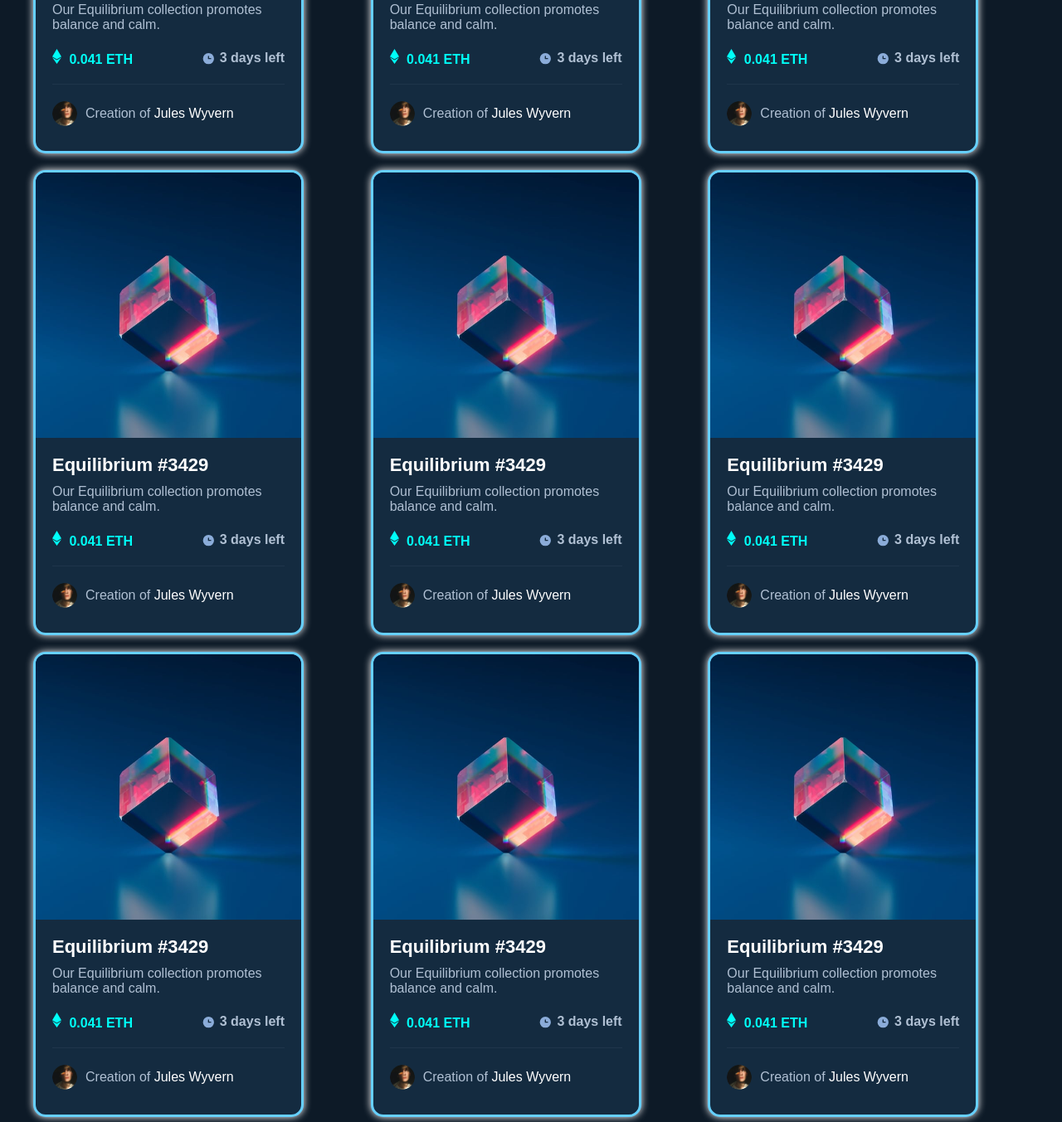
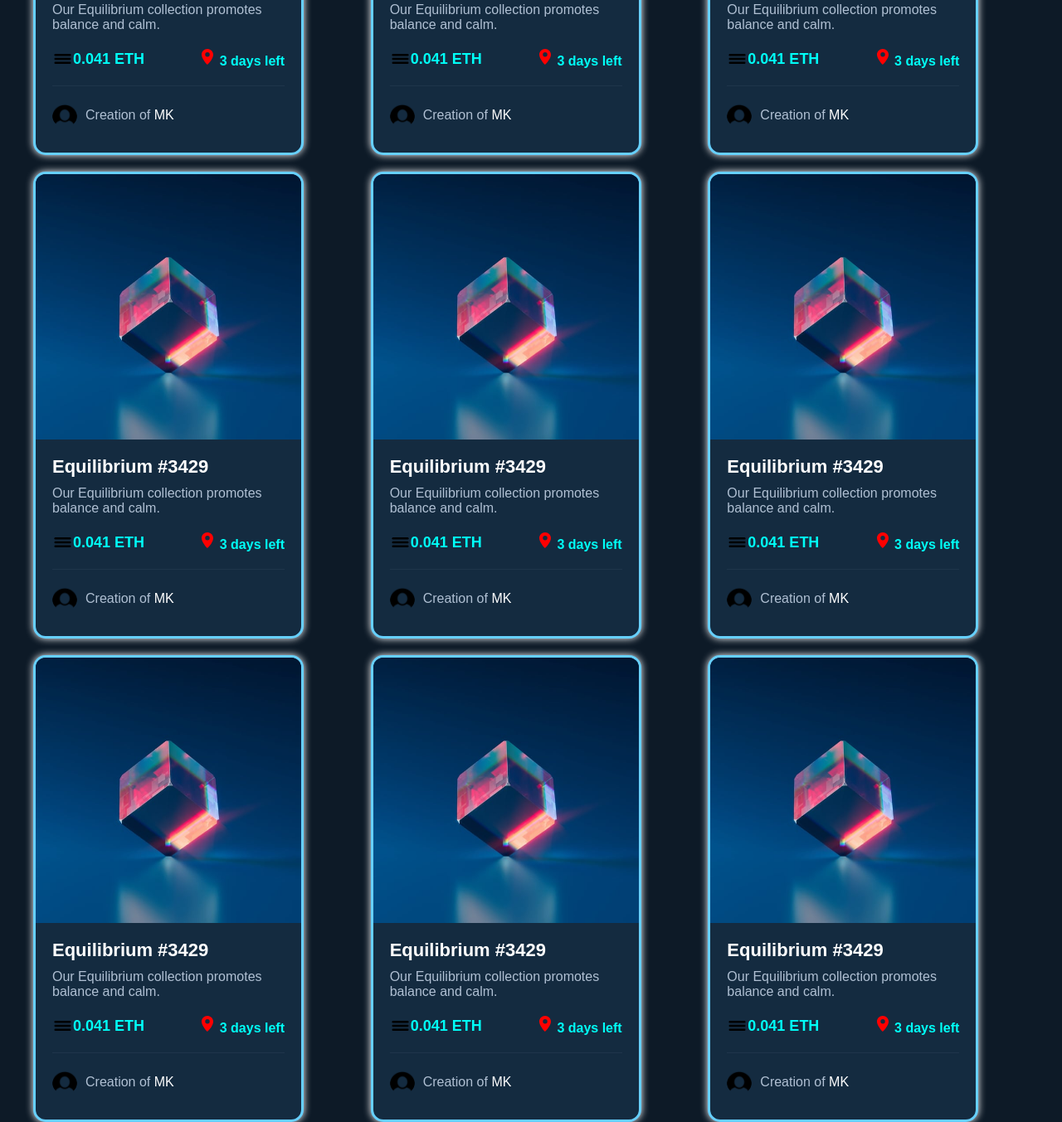
Before and after one commit to mariafer057/portifolio-gerencia, a plain HTML site: page index.html in a window 1280 px wide. Shown: the part 416-1769 px from the top of the page at 83% size. Drawn offline with nearby package versions, Linux system fonts and the light colour scheme.

Commit message:
18-11-part3
Changing icons

```diff
--- a/index.html
+++ b/index.html
@@ -16,19 +16,25 @@
         <div class="card-content">
             <div class="titulo">Equilibrium #3429</div>
             <div class="desc">Our Equilibrium collection promotes balance and calm.</div>
-        <div class="tempo-preco">
-            <div class="preço">
-                <svg width="11" height="18" xmlns="http://www.w3.org/2000/svg"><path d="M11 10.216 5.5 18 0 10.216l5.5 3.263 5.5-3.262ZM5.5 0l5.496 9.169L5.5 12.43 0 9.17 5.5 0Z" fill="#00FFF8"/></svg>
+        <div class="status-localizacao">
+            <div class="status">
+                <svg width="25" height="12" xmlns="http://www.w3.org/2000/svg" viewBox="0 0 50 30">
+                    <rect x="0" y="0" width="50" height="6" rx="3" fill="#000000"/>
+                    <rect x="0" y="12" width="50" height="6" rx="3" fill="#000000"/>
+                    <rect x="0" y="24" width="50" height="6" rx="3" fill="#000000"/>
+                  </svg>
                 0.041 ETH
             </div>
-            <div class="tempo">
-                <svg width="17" height="17" xmlns="http://www.w3.org/2000/svg"><path d="M8.305 2.007a6.667 6.667 0 1 0 0 13.334 6.667 6.667 0 0 0 0-13.334Zm2.667 7.334H8.305a.667.667 0 0 1-.667-.667V6.007a.667.667 0 0 1 1.334 0v2h2a.667.667 0 0 1 0 1.334Z" fill="#8BACD9"/></svg>
+            <div class="localizacao">
+                <svg width="20" height="20" xmlns="http://www.w3.org/2000/svg" fill="none">
+                    <path d="M10 0C6.14 0 3 3.14 3 7c0 4.74 5.91 11.09 6.24 11.46a.75.75 0 0 0 1.12 0C11.09 18.09 17 11.74 17 7c0-3.86-3.14-7-7-7Zm0 9.5A2.5 2.5 0 1 1 10 4a2.5 2.5 0 0 1 0 5.5Z" fill="#FF0000"/>
+                </svg>
                 3 days left
             </div>
         </div>
         <div class="criador">
-            <img src="/images/image-avatar.png" alt="Foto de perfil">
-            <p>Creation of <a class="criador-link" href="">Jules Wyvern</a></p>
+            <img src="/images/imagem-do-usuario-com-fundo-preto.png" alt="Foto de perfil">
+            <p>Creation of <a class="criador-link" href="">MK</a></p>
             </div>
         </div>
     </div>
@@ -39,19 +45,25 @@
         <div class="card-content">
             <div class="titulo">Equilibrium #3429</div>
             <div class="desc">Our Equilibrium collection promotes balance and calm.</div>
-        <div class="tempo-preco">
-            <div class="preço">
-                <svg width="11" height="18" xmlns="http://www.w3.org/2000/svg"><path d="M11 10.216 5.5 18 0 10.216l5.5 3.263 5.5-3.262ZM5.5 0l5.496 9.169L5.5 12.43 0 9.17 5.5 0Z" fill="#00FFF8"/></svg>
+        <div class="status-localizacao">
+            <div class="status">
+                <svg width="25" height="12" xmlns="http://www.w3.org/2000/svg" viewBox="0 0 50 30">
+                    <rect x="0" y="0" width="50" height="6" rx="3" fill="#000000"/>
+                    <rect x="0" y="12" width="50" height="6" rx="3" fill="#000000"/>
+                    <rect x="0" y="24" width="50" height="6" rx="3" fill="#000000"/>
+                  </svg>
                 0.041 ETH
             </div>
-            <div class="tempo">
-                <svg width="17" height="17" xmlns="http://www.w3.org/2000/svg"><path d="M8.305 2.007a6.667 6.667 0 1 0 0 13.334 6.667 6.667 0 0 0 0-13.334Zm2.667 7.334H8.305a.667.667 0 0 1-.667-.667V6.007a.667.667 0 0 1 1.334 0v2h2a.667.667 0 0 1 0 1.334Z" fill="#8BACD9"/></svg>
+            <div class="localizacao">
+                <svg width="20" height="20" xmlns="http://www.w3.org/2000/svg" fill="none">
+                    <path d="M10 0C6.14 0 3 3.14 3 7c0 4.74 5.91 11.09 6.24 11.46a.75.75 0 0 0 1.12 0C11.09 18.09 17 11.74 17 7c0-3.86-3.14-7-7-7Zm0 9.5A2.5 2.5 0 1 1 10 4a2.5 2.5 0 0 1 0 5.5Z" fill="#FF0000"/>
+                </svg>
                 3 days left
             </div>
         </div>
         <div class="criador">
-            <img src="/images/image-avatar.png" alt="Foto de perfil">
-            <p>Creation of <a class="criador-link" href="">Jules Wyvern</a></p>
+            <img src="/images/imagem-do-usuario-com-fundo-preto.png" alt="Foto de perfil">
+            <p>Creation of <a class="criador-link" href="">MK</a></p>
             </div>
         </div>
     </div>
@@ -62,19 +74,25 @@
         <div class="card-content">
             <div class="titulo">Equilibrium #3429</div>
             <div class="desc">Our Equilibrium collection promotes balance and calm.</div>
-        <div class="tempo-preco">
-            <div class="preço">
-                <svg width="11" height="18" xmlns="http://www.w3.org/2000/svg"><path d="M11 10.216 5.5 18 0 10.216l5.5 3.263 5.5-3.262ZM5.5 0l5.496 9.169L5.5 12.43 0 9.17 5.5 0Z" fill="#00FFF8"/></svg>
+        <div class="status-localizacao">
+            <div class="status">
+                <svg width="25" height="12" xmlns="http://www.w3.org/2000/svg" viewBox="0 0 50 30">
+                    <rect x="0" y="0" width="50" height="6" rx="3" fill="#000000"/>
+                    <rect x="0" y="12" width="50" height="6" rx="3" fill="#000000"/>
+                    <rect x="0" y="24" width="50" height="6" rx="3" fill="#000000"/>
+                  </svg>
                 0.041 ETH
             </div>
-            <div class="tempo">
-                <svg width="17" height="17" xmlns="http://www.w3.org/2000/svg"><path d="M8.305 2.007a6.667 6.667 0 1 0 0 13.334 6.667 6.667 0 0 0 0-13.334Zm2.667 7.334H8.305a.667.667 0 0 1-.667-.667V6.007a.667.667 0 0 1 1.334 0v2h2a.667.667 0 0 1 0 1.334Z" fill="#8BACD9"/></svg>
+            <div class="localizacao">
+                <svg width="20" height="20" xmlns="http://www.w3.org/2000/svg" fill="none">
+                    <path d="M10 0C6.14 0 3 3.14 3 7c0 4.74 5.91 11.09 6.24 11.46a.75.75 0 0 0 1.12 0C11.09 18.09 17 11.74 17 7c0-3.86-3.14-7-7-7Zm0 9.5A2.5 2.5 0 1 1 10 4a2.5 2.5 0 0 1 0 5.5Z" fill="#FF0000"/>
+                </svg>
                 3 days left
             </div>
         </div>
         <div class="criador">
-            <img src="/images/image-avatar.png" alt="Foto de perfil">
-            <p>Creation of <a class="criador-link" href="">Jules Wyvern</a></p>
+            <img src="/images/imagem-do-usuario-com-fundo-preto.png" alt="Foto de perfil">
+            <p>Creation of <a class="criador-link" href="">MK</a></p>
             </div>
         </div>
     </div>
@@ -86,19 +104,25 @@
         <div class="card-content">
             <div class="titulo">Equilibrium #3429</div>
             <div class="desc">Our Equilibrium collection promotes balance and calm.</div>
-        <div class="tempo-preco">
-            <div class="preço">
-                <svg width="11" height="18" xmlns="http://www.w3.org/2000/svg"><path d="M11 10.216 5.5 18 0 10.216l5.5 3.263 5.5-3.262ZM5.5 0l5.496 9.169L5.5 12.43 0 9.17 5.5 0Z" fill="#00FFF8"/></svg>
+        <div class="status-localizacao">
+            <div class="status">
+                <svg width="25" height="12" xmlns="http://www.w3.org/2000/svg" viewBox="0 0 50 30">
+                    <rect x="0" y="0" width="50" height="6" rx="3" fill="#000000"/>
+                    <rect x="0" y="12" width="50" height="6" rx="3" fill="#000000"/>
+                    <rect x="0" y="24" width="50" height="6" rx="3" fill="#000000"/>
+                  </svg>
                 0.041 ETH
             </div>
-            <div class="tempo">
-                <svg width="17" height="17" xmlns="http://www.w3.org/2000/svg"><path d="M8.305 2.007a6.667 6.667 0 1 0 0 13.334 6.667 6.667 0 0 0 0-13.334Zm2.667 7.334H8.305a.667.667 0 0 1-.667-.667V6.007a.667.667 0 0 1 1.334 0v2h2a.667.667 0 0 1 0 1.334Z" fill="#8BACD9"/></svg>
+            <div class="localizacao">
+                <svg width="20" height="20" xmlns="http://www.w3.org/2000/svg" fill="none">
+                    <path d="M10 0C6.14 0 3 3.14 3 7c0 4.74 5.91 11.09 6.24 11.46a.75.75 0 0 0 1.12 0C11.09 18.09 17 11.74 17 7c0-3.86-3.14-7-7-7Zm0 9.5A2.5 2.5 0 1 1 10 4a2.5 2.5 0 0 1 0 5.5Z" fill="#FF0000"/>
+                </svg>
                 3 days left
             </div>
         </div>
         <div class="criador">
-            <img src="/images/image-avatar.png" alt="Foto de perfil">
-            <p>Creation of <a class="criador-link" href="">Jules Wyvern</a></p>
+            <img src="/images/imagem-do-usuario-com-fundo-preto.png" alt="Foto de perfil">
+            <p>Creation of <a class="criador-link" href="">MK</a></p>
             </div>
         </div>
     </div>
@@ -110,19 +134,25 @@
         <div class="card-content">
             <div class="titulo">Equilibrium #3429</div>
             <div class="desc">Our Equilibrium collection promotes balance and calm.</div>
-        <div class="tempo-preco">
-            <div class="preço">
-                <svg width="11" height="18" xmlns="http://www.w3.org/2000/svg"><path d="M11 10.216 5.5 18 0 10.216l5.5 3.263 5.5-3.262ZM5.5 0l5.496 9.169L5.5 12.43 0 9.17 5.5 0Z" fill="#00FFF8"/></svg>
+        <div class="status-localizacao">
+            <div class="status">
+                <svg width="25" height="12" xmlns="http://www.w3.org/2000/svg" viewBox="0 0 50 30">
+                    <rect x="0" y="0" width="50" height="6" rx="3" fill="#000000"/>
+                    <rect x="0" y="12" width="50" height="6" rx="3" fill="#000000"/>
+                    <rect x="0" y="24" width="50" height="6" rx="3" fill="#000000"/>
+                  </svg>
                 0.041 ETH
             </div>
-            <div class="tempo">
-                <svg width="17" height="17" xmlns="http://www.w3.org/2000/svg"><path d="M8.305 2.007a6.667 6.667 0 1 0 0 13.334 6.667 6.667 0 0 0 0-13.334Zm2.667 7.334H8.305a.667.667 0 0 1-.667-.667V6.007a.667.667 0 0 1 1.334 0v2h2a.667.667 0 0 1 0 1.334Z" fill="#8BACD9"/></svg>
+            <div class="localizacao">
+                <svg width="20" height="20" xmlns="http://www.w3.org/2000/svg" fill="none">
+                    <path d="M10 0C6.14 0 3 3.14 3 7c0 4.74 5.91 11.09 6.24 11.46a.75.75 0 0 0 1.12 0C11.09 18.09 17 11.74 17 7c0-3.86-3.14-7-7-7Zm0 9.5A2.5 2.5 0 1 1 10 4a2.5 2.5 0 0 1 0 5.5Z" fill="#FF0000"/>
+                </svg>
                 3 days left
             </div>
         </div>
         <div class="criador">
-            <img src="/images/image-avatar.png" alt="Foto de perfil">
-            <p>Creation of <a class="criador-link" href="">Jules Wyvern</a></p>
+            <img src="/images/imagem-do-usuario-com-fundo-preto.png" alt="Foto de perfil">
+            <p>Creation of <a class="criador-link" href="">MK</a></p>
             </div>
         </div>
     </div>
@@ -134,19 +164,25 @@
         <div class="card-content">
             <div class="titulo">Equilibrium #3429</div>
             <div class="desc">Our Equilibrium collection promotes balance and calm.</div>
-        <div class="tempo-preco">
-            <div class="preço">
-                <svg width="11" height="18" xmlns="http://www.w3.org/2000/svg"><path d="M11 10.216 5.5 18 0 10.216l5.5 3.263 5.5-3.262ZM5.5 0l5.496 9.169L5.5 12.43 0 9.17 5.5 0Z" fill="#00FFF8"/></svg>
+        <div class="status-localizacao">
+            <div class="status">
+                <svg width="25" height="12" xmlns="http://www.w3.org/2000/svg" viewBox="0 0 50 30">
+                    <rect x="0" y="0" width="50" height="6" rx="3" fill="#000000"/>
+                    <rect x="0" y="12" width="50" height="6" rx="3" fill="#000000"/>
+                    <rect x="0" y="24" width="50" height="6" rx="3" fill="#000000"/>
+                  </svg>
                 0.041 ETH
             </div>
-            <div class="tempo">
-                <svg width="17" height="17" xmlns="http://www.w3.org/2000/svg"><path d="M8.305 2.007a6.667 6.667 0 1 0 0 13.334 6.667 6.667 0 0 0 0-13.334Zm2.667 7.334H8.305a.667.667 0 0 1-.667-.667V6.007a.667.667 0 0 1 1.334 0v2h2a.667.667 0 0 1 0 1.334Z" fill="#8BACD9"/></svg>
+            <div class="localizacao">
+                <svg width="20" height="20" xmlns="http://www.w3.org/2000/svg" fill="none">
+                    <path d="M10 0C6.14 0 3 3.14 3 7c0 4.74 5.91 11.09 6.24 11.46a.75.75 0 0 0 1.12 0C11.09 18.09 17 11.74 17 7c0-3.86-3.14-7-7-7Zm0 9.5A2.5 2.5 0 1 1 10 4a2.5 2.5 0 0 1 0 5.5Z" fill="#FF0000"/>
+                </svg>
                 3 days left
             </div>
         </div>
         <div class="criador">
-            <img src="/images/image-avatar.png" alt="Foto de perfil">
-            <p>Creation of <a class="criador-link" href="">Jules Wyvern</a></p>
+            <img src="/images/imagem-do-usuario-com-fundo-preto.png" alt="Foto de perfil">
+            <p>Creation of <a class="criador-link" href="">MK</a></p>
             </div>
         </div>
     </div>
@@ -158,19 +194,25 @@
         <div class="card-content">
             <div class="titulo">Equilibrium #3429</div>
             <div class="desc">Our Equilibrium collection promotes balance and calm.</div>
-        <div class="tempo-preco">
-            <div class="preço">
-                <svg width="11" height="18" xmlns="http://www.w3.org/2000/svg"><path d="M11 10.216 5.5 18 0 10.216l5.5 3.263 5.5-3.262ZM5.5 0l5.496 9.169L5.5 12.43 0 9.17 5.5 0Z" fill="#00FFF8"/></svg>
+        <div class="status-localizacao">
+            <div class="status">
+                <svg width="25" height="12" xmlns="http://www.w3.org/2000/svg" viewBox="0 0 50 30">
+                    <rect x="0" y="0" width="50" height="6" rx="3" fill="#000000"/>
+                    <rect x="0" y="12" width="50" height="6" rx="3" fill="#000000"/>
+                    <rect x="0" y="24" width="50" height="6" rx="3" fill="#000000"/>
+                  </svg>
                 0.041 ETH
             </div>
-            <div class="tempo">
-                <svg width="17" height="17" xmlns="http://www.w3.org/2000/svg"><path d="M8.305 2.007a6.667 6.667 0 1 0 0 13.334 6.667 6.667 0 0 0 0-13.334Zm2.667 7.334H8.305a.667.667 0 0 1-.667-.667V6.007a.667.667 0 0 1 1.334 0v2h2a.667.667 0 0 1 0 1.334Z" fill="#8BACD9"/></svg>
+            <div class="localizacao">
+                <svg width="20" height="20" xmlns="http://www.w3.org/2000/svg" fill="none">
+                    <path d="M10 0C6.14 0 3 3.14 3 7c0 4.74 5.91 11.09 6.24 11.46a.75.75 0 0 0 1.12 0C11.09 18.09 17 11.74 17 7c0-3.86-3.14-7-7-7Zm0 9.5A2.5 2.5 0 1 1 10 4a2.5 2.5 0 0 1 0 5.5Z" fill="#FF0000"/>
+                </svg>
                 3 days left
             </div>
         </div>
         <div class="criador">
-            <img src="/images/image-avatar.png" alt="Foto de perfil">
-            <p>Creation of <a class="criador-link" href="">Jules Wyvern</a></p>
+            <img src="/images/imagem-do-usuario-com-fundo-preto.png" alt="Foto de perfil">
+            <p>Creation of <a class="criador-link" href="">MK</a></p>
             </div>
         </div>
     </div>
@@ -182,19 +224,25 @@
         <div class="card-content">
             <div class="titulo">Equilibrium #3429</div>
             <div class="desc">Our Equilibrium collection promotes balance and calm.</div>
-        <div class="tempo-preco">
-            <div class="preço">
-                <svg width="11" height="18" xmlns="http://www.w3.org/2000/svg"><path d="M11 10.216 5.5 18 0 10.216l5.5 3.263 5.5-3.262ZM5.5 0l5.496 9.169L5.5 12.43 0 9.17 5.5 0Z" fill="#00FFF8"/></svg>
+        <div class="status-localizacao">
+            <div class="status">
+                <svg width="25" height="12" xmlns="http://www.w3.org/2000/svg" viewBox="0 0 50 30">
+                    <rect x="0" y="0" width="50" height="6" rx="3" fill="#000000"/>
+                    <rect x="0" y="12" width="50" height="6" rx="3" fill="#000000"/>
+                    <rect x="0" y="24" width="50" height="6" rx="3" fill="#000000"/>
+                  </svg>
                 0.041 ETH
             </div>
-            <div class="tempo">
-                <svg width="17" height="17" xmlns="http://www.w3.org/2000/svg"><path d="M8.305 2.007a6.667 6.667 0 1 0 0 13.334 6.667 6.667 0 0 0 0-13.334Zm2.667 7.334H8.305a.667.667 0 0 1-.667-.667V6.007a.667.667 0 0 1 1.334 0v2h2a.667.667 0 0 1 0 1.334Z" fill="#8BACD9"/></svg>
+            <div class="localizacao">
+                <svg width="20" height="20" xmlns="http://www.w3.org/2000/svg" fill="none">
+                    <path d="M10 0C6.14 0 3 3.14 3 7c0 4.74 5.91 11.09 6.24 11.46a.75.75 0 0 0 1.12 0C11.09 18.09 17 11.74 17 7c0-3.86-3.14-7-7-7Zm0 9.5A2.5 2.5 0 1 1 10 4a2.5 2.5 0 0 1 0 5.5Z" fill="#FF0000"/>
+                </svg>
                 3 days left
             </div>
         </div>
         <div class="criador">
-            <img src="/images/image-avatar.png" alt="Foto de perfil">
-            <p>Creation of <a class="criador-link" href="">Jules Wyvern</a></p>
+            <img src="/images/imagem-do-usuario-com-fundo-preto.png" alt="Foto de perfil">
+            <p>Creation of <a class="criador-link" href="">MK</a></p>
             </div>
         </div>
     </div>
@@ -206,19 +254,25 @@
         <div class="card-content">
             <div class="titulo">Equilibrium #3429</div>
             <div class="desc">Our Equilibrium collection promotes balance and calm.</div>
-        <div class="tempo-preco">
-            <div class="preço">
-                <svg width="11" height="18" xmlns="http://www.w3.org/2000/svg"><path d="M11 10.216 5.5 18 0 10.216l5.5 3.263 5.5-3.262ZM5.5 0l5.496 9.169L5.5 12.43 0 9.17 5.5 0Z" fill="#00FFF8"/></svg>
+        <div class="status-localizacao">
+            <div class="status">
+                <svg width="25" height="12" xmlns="http://www.w3.org/2000/svg" viewBox="0 0 50 30">
+                    <rect x="0" y="0" width="50" height="6" rx="3" fill="#000000"/>
+                    <rect x="0" y="12" width="50" height="6" rx="3" fill="#000000"/>
+                    <rect x="0" y="24" width="50" height="6" rx="3" fill="#000000"/>
+                  </svg>
                 0.041 ETH
             </div>
-            <div class="tempo">
-                <svg width="17" height="17" xmlns="http://www.w3.org/2000/svg"><path d="M8.305 2.007a6.667 6.667 0 1 0 0 13.334 6.667 6.667 0 0 0 0-13.334Zm2.667 7.334H8.305a.667.667 0 0 1-.667-.667V6.007a.667.667 0 0 1 1.334 0v2h2a.667.667 0 0 1 0 1.334Z" fill="#8BACD9"/></svg>
+            <div class="localizacao">
+                <svg width="20" height="20" xmlns="http://www.w3.org/2000/svg" fill="none">
+                    <path d="M10 0C6.14 0 3 3.14 3 7c0 4.74 5.91 11.09 6.24 11.46a.75.75 0 0 0 1.12 0C11.09 18.09 17 11.74 17 7c0-3.86-3.14-7-7-7Zm0 9.5A2.5 2.5 0 1 1 10 4a2.5 2.5 0 0 1 0 5.5Z" fill="#FF0000"/>
+                </svg>
                 3 days left
             </div>
         </div>
         <div class="criador">
-            <img src="/images/image-avatar.png" alt="Foto de perfil">
-            <p>Creation of <a class="criador-link" href="">Jules Wyvern</a></p>
+            <img src="/images/imagem-do-usuario-com-fundo-preto.png" alt="Foto de perfil">
+            <p>Creation of <a class="criador-link" href="">MK</a></p>
             </div>
         </div>
     </div>
--- a/style.css
+++ b/style.css
@@ -48,7 +48,7 @@ body{
     color: #b0c0d3;
     margin-bottom: 20px;
 }
-.tempo-preco{
+.status-localizacao{
     display: flex;
     align-items: center;
     justify-content: space-between;
@@ -56,12 +56,12 @@ body{
     color: #00fff7;
     font-weight: bold;
 }
-.tempo-preco .preco{
+.status-localizacao .status{
     display: flex;
     align-items: center;
     font-size: 18px;
 }
-.tempo-preco .tempo{
+.localizacao-preco .localizacao{
     color: #b0c0d3;
     display: flex;
     align-items: center;
```
Also changed, not shown: images/favicon-32x32.png (deleted), images/icon-clock.svg (deleted), images/icon-ethereum.svg (deleted), images/icon-localização.svg (added), images/icon-status.svg (added), images/icon-view.svg (deleted), images/image-avatar.png (deleted), images/imagem-do-usuario-com-fundo-preto.png (added), images/pin-de-localizacao.png (added).
